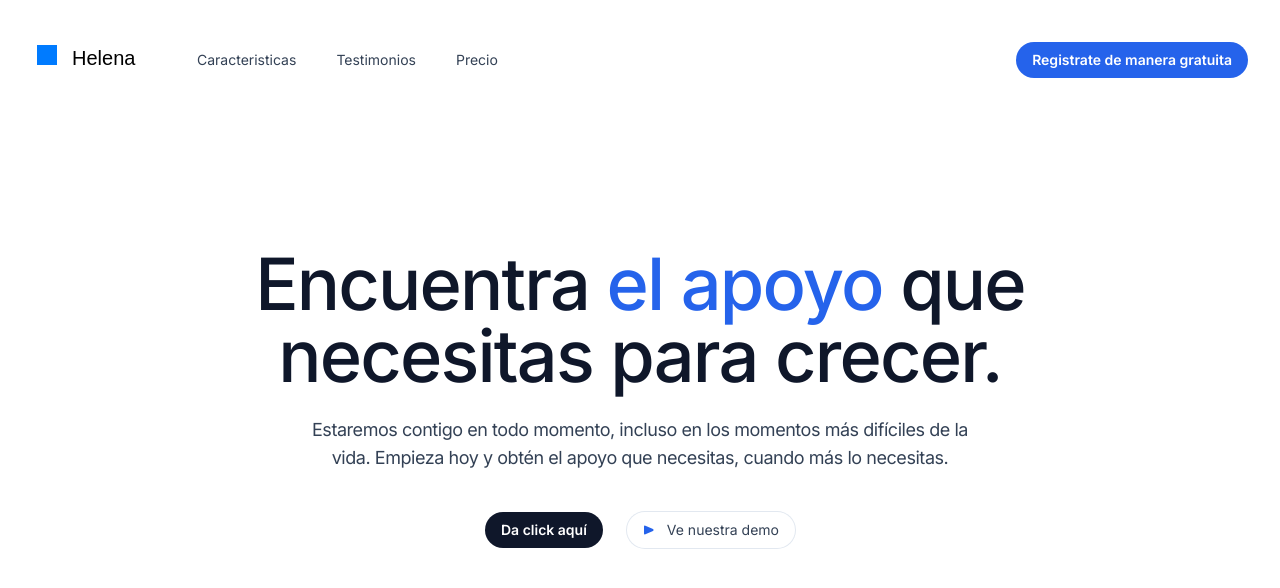
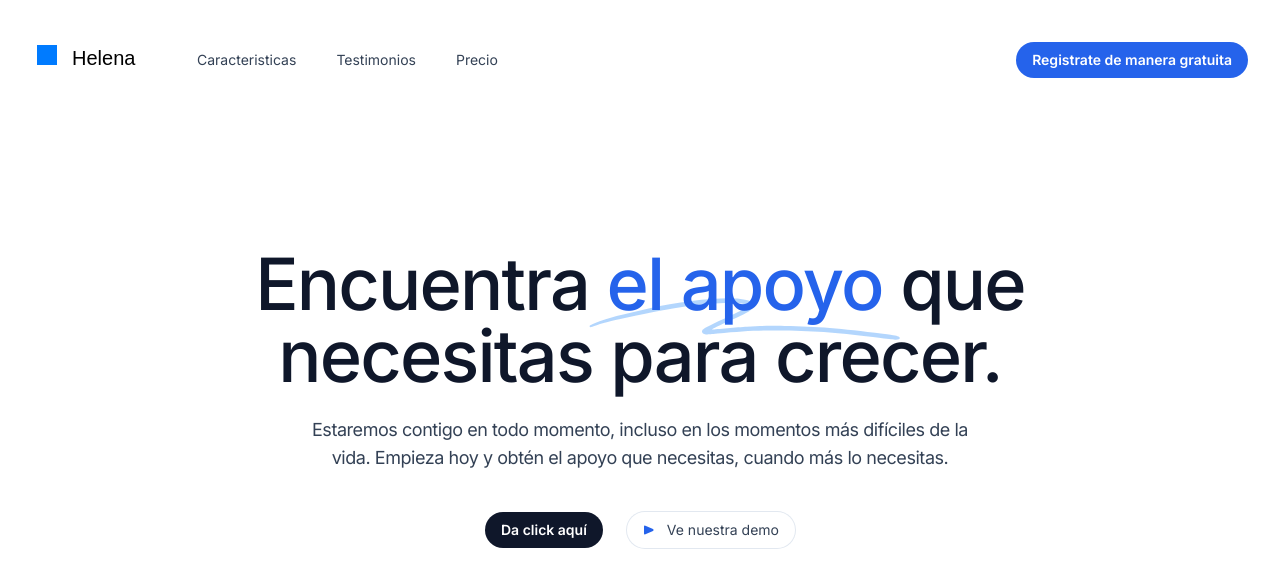
Before and after one commit to joseluistello/helena-front, a Next.js app: page / in a window 1280 px wide. Shown: the top 588 px of the page. Built offline with nearby package versions, Linux system fonts and the light colour scheme.

Commit message:
adddddds

```diff
--- a/src/components/Hero.tsx
+++ b/src/components/Hero.tsx
@@ -9,12 +9,11 @@
   Encuentra
     <span className="relative whitespace-nowrap text-blue-600">
       <svg aria-hidden="true" viewBox="0 0 418 42" className="absolute left-0 top-2/3 h-[0.58em] w-full fill-blue-300/70" preserveAspectRatio="none">
-        <path d=""></path>
+        <path d="M203.371.916c-26.013-2.078-76.686 1.963-124.73 9.946L67.3 12.749C35.421 18.062 18.2 21.766 6.004 25.934 1.244 27.561.828 27.778.874 28.61c.07 1.214.828 1.121 9.595-1.176 9.072-2.377 17.15-3.92 39.246-7.496C123.565 7.986 157.869 4.492 195.942 5.046c7.461.108 19.25 1.696 19.17 2.582-.107 1.183-7.874 4.31-25.75 10.366-21.992 7.45-35.43 12.534-36.701 13.884-2.173 2.308-.202 4.407 4.442 4.734 2.654.187 3.263.157 15.593-.78 35.401-2.686 57.944-3.488 88.365-3.143 46.327.526 75.721 2.23 130.788 7.584 19.787 1.924 20.814 1.98 24.557 1.332l.066-.011c1.201-.203 1.53-1.825.399-2.335-2.911-1.31-4.893-1.604-22.048-3.261-57.509-5.556-87.871-7.36-132.059-7.842-23.239-.254-33.617-.116-50.627.674-11.629.54-42.371 2.494-46.696 2.967-2.359.259 8.133-3.625 26.504-9.81 23.239-7.825 27.934-10.149 28.304-14.005.417-4.348-3.529-6-16.878-7.066Z"></path>
       </svg>
       <span className="relative"> el apoyo </span>
     </span>
-    que necesitas para crecer.
-  </h1>
+    que necesitas para crecer.</h1>
 
 
   <p className="mx-auto mt-6 max-w-2xl text-lg tracking-tight text-slate-700">
```
